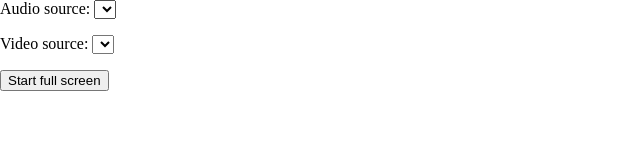
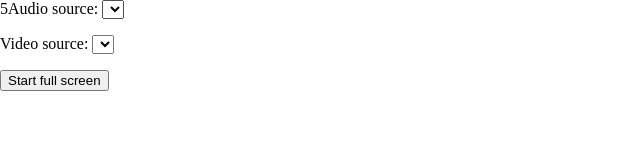
Before and after one commit to boristomas/FullScreenCamera, a plain HTML site: page index.html in a window 1280 px wide. Shown: the full height of the page, 0-640 px from the left. Drawn offline with Linux system fonts and the light colour scheme.

Commit message:
Update index.html

```diff
--- a/index.html
+++ b/index.html
@@ -19,7 +19,7 @@
     <div id="container" class="container">
       <div id="controls">
           <div class="select">
-          <label for="audioSource">Audio source: </label><select id="audioSource"></select>
+          <label for="audioSource">5Audio source: </label><select id="audioSource"></select>
         </div>
         <div class="select">
           <label for="videoSource">Video source: </label><select id="videoSource"></select>
```
